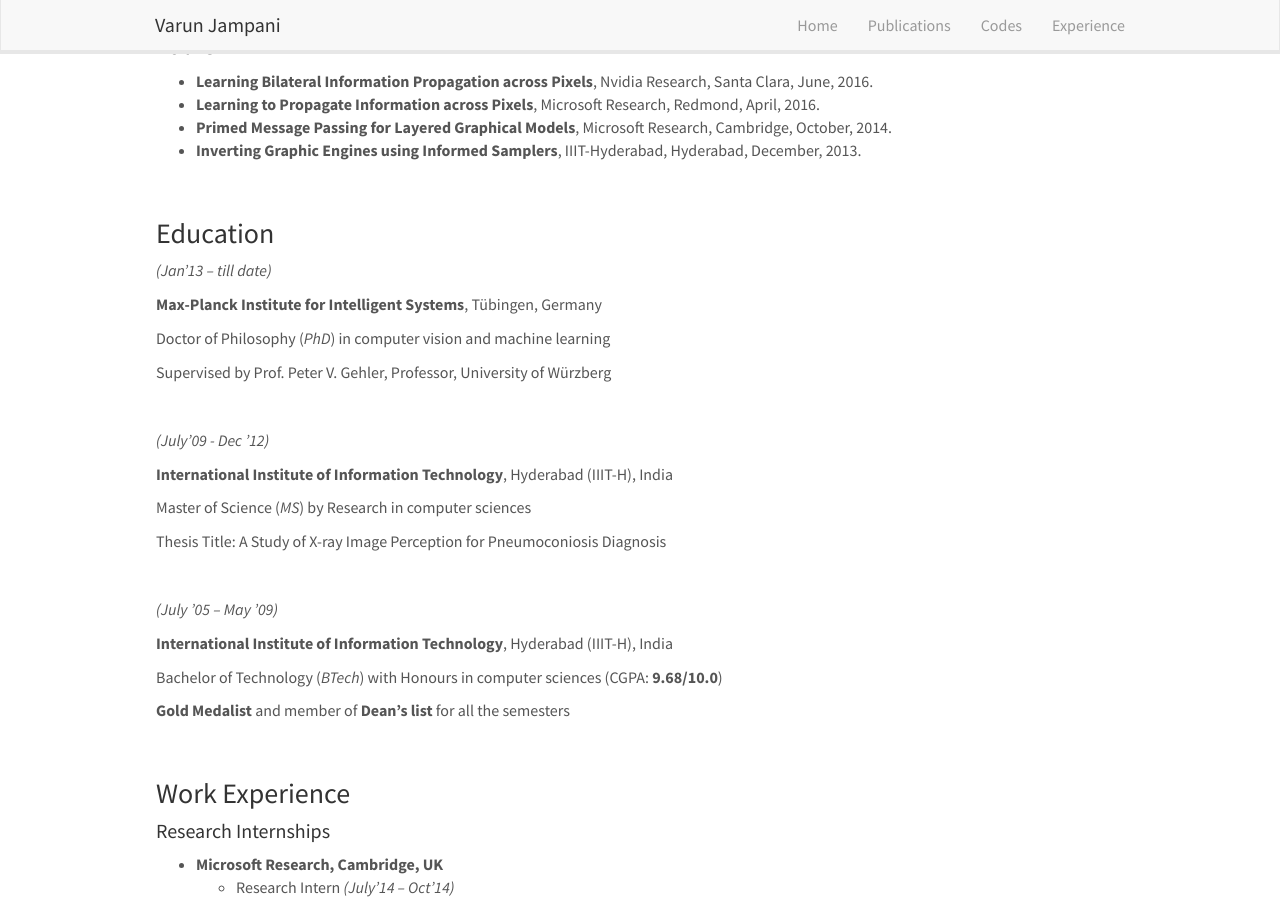
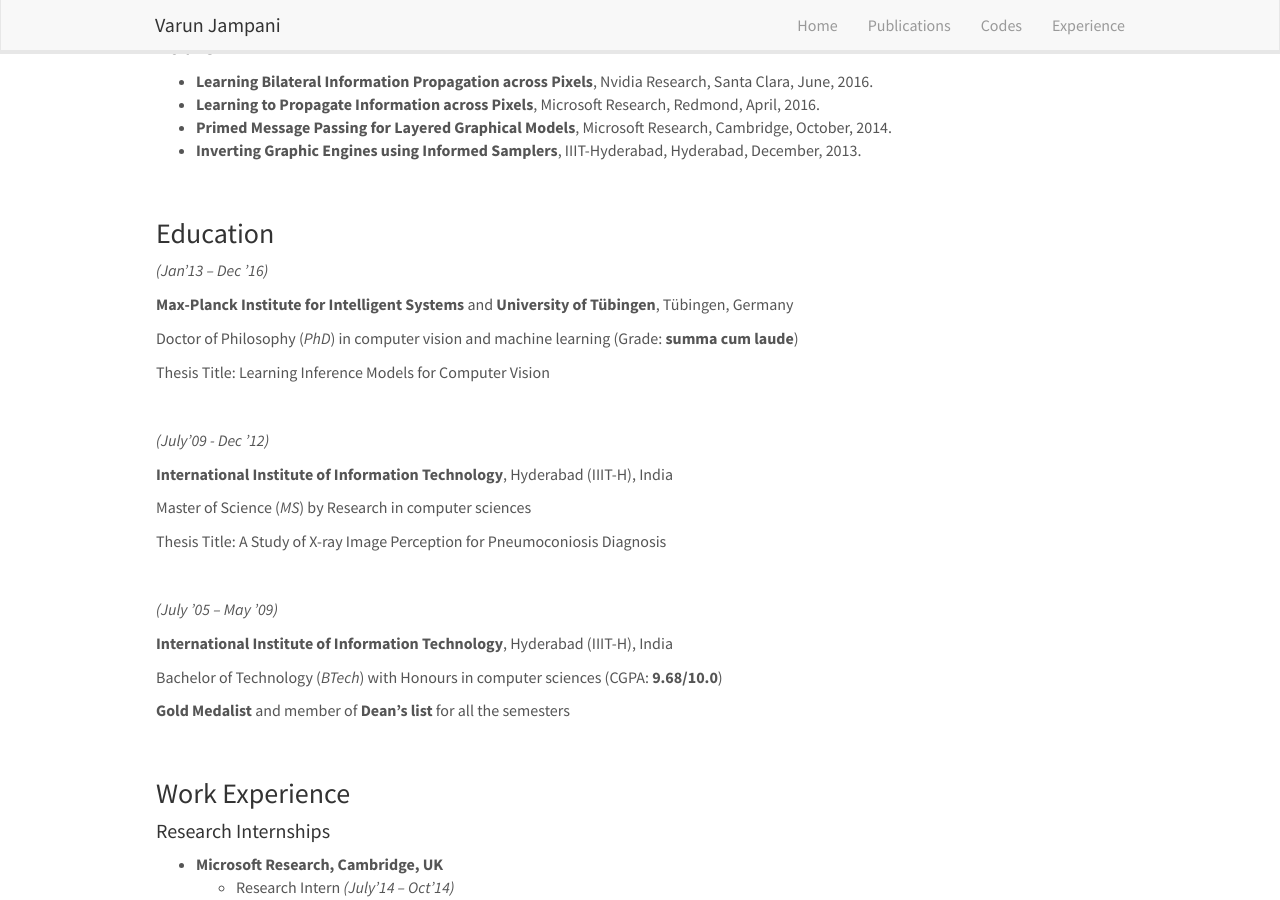
Before and after one commit to varunjampani/varunjampani.github.io, a Jekyll site: the page built from _pages/experience.md, in a window 1280 px wide and 900 px high, scrolled down 448 px. Built offline with Jekyll 4.4.1, drawn with Linux system fonts in a browser that asks for light colours; nearby versions of some CDN libraries.

Commit message:
update with phd thesis

```diff
--- a/_data/news.yml
+++ b/_data/news.yml
@@ -1,3 +1,6 @@
+- date: May, 2017
+  headline: Received PhD (_summa cum laude_) from University of T&uuml;bingen, Germany.
+
 - date: April, 2017
   headline: <a href="https://github.com/varunjampani/video_prop_networks">Code</a> for 'Video Propagation Networks' is released.
 
--- a/_pages/experience.md
+++ b/_pages/experience.md
@@ -39,13 +39,13 @@ I am a reviewer for the following conferences and journals.
 
 <h3>Education</h3>
 
-<p><em>(Jan&rsquo;13 &ndash; till date)</em></p>
+<p><em>(Jan&rsquo;13 &ndash; Dec &rsquo;16)</em></p>
 
-<p><strong>Max-Planck Institute for Intelligent Systems</strong>, T&uuml;bingen, Germany</p>
+<p><strong>Max-Planck Institute for Intelligent Systems</strong> and <strong>University of T&uuml;bingen</strong>, T&uuml;bingen, Germany</p>
 
-<p>Doctor of Philosophy (<em>PhD</em>) in computer vision and machine learning</p>
+<p>Doctor of Philosophy (<em>PhD</em>) in computer vision and machine learning (Grade: <strong>summa cum laude</strong>)</p>
 
-<p>Supervised by Prof. Peter V. Gehler, Professor, University of W&uuml;rzberg</p>
+<p>Thesis Title: Learning Inference Models for Computer Vision</p>
 
 <p>&nbsp;</p>
 
```
Also changed, not shown: _data/publist.yml (+15 -14 lines), _data/theseslist.yml (+14 -0 lines), _pages/home.md (+2 -2 lines), images/pubpic/phd_thesis_teaser.png (added), 2 other files.
